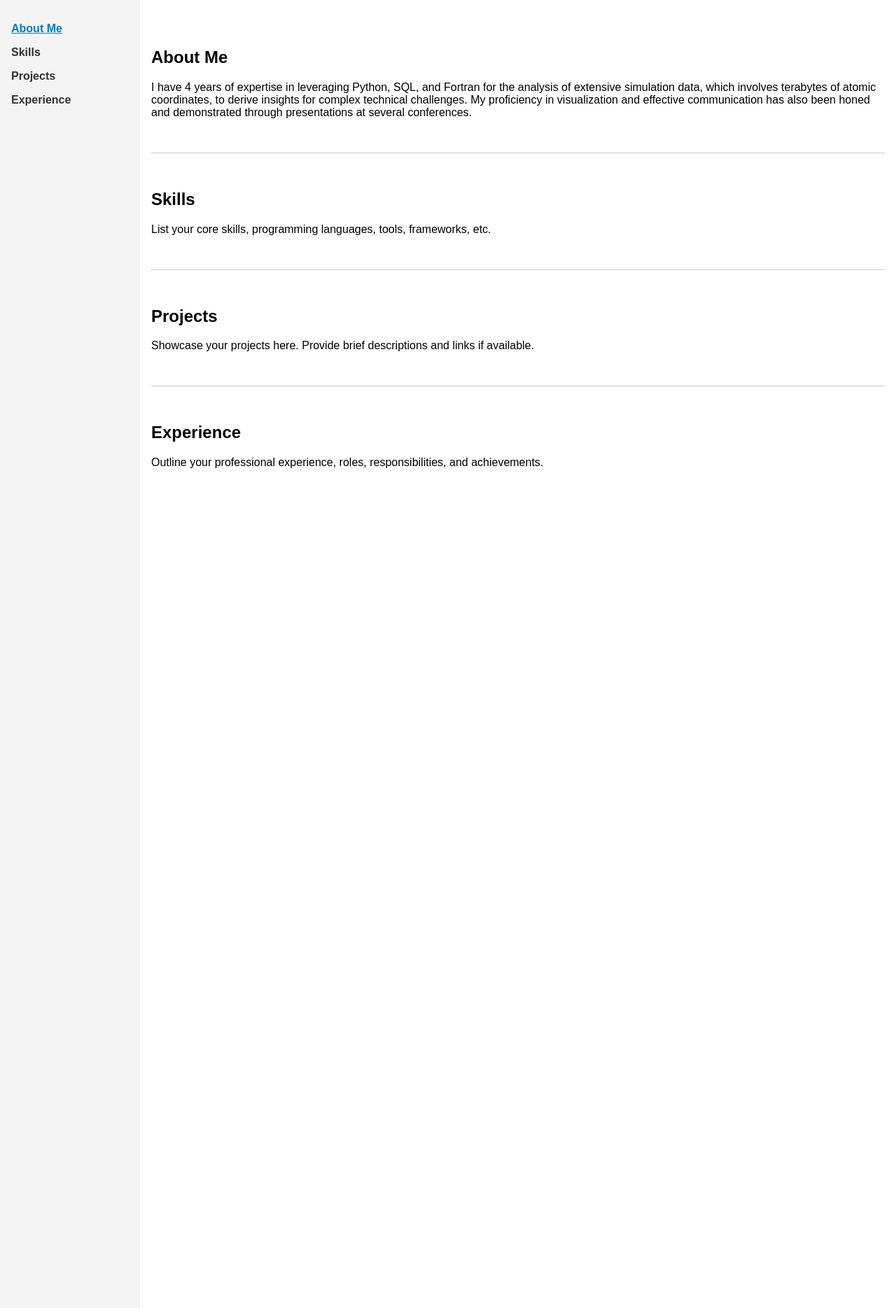
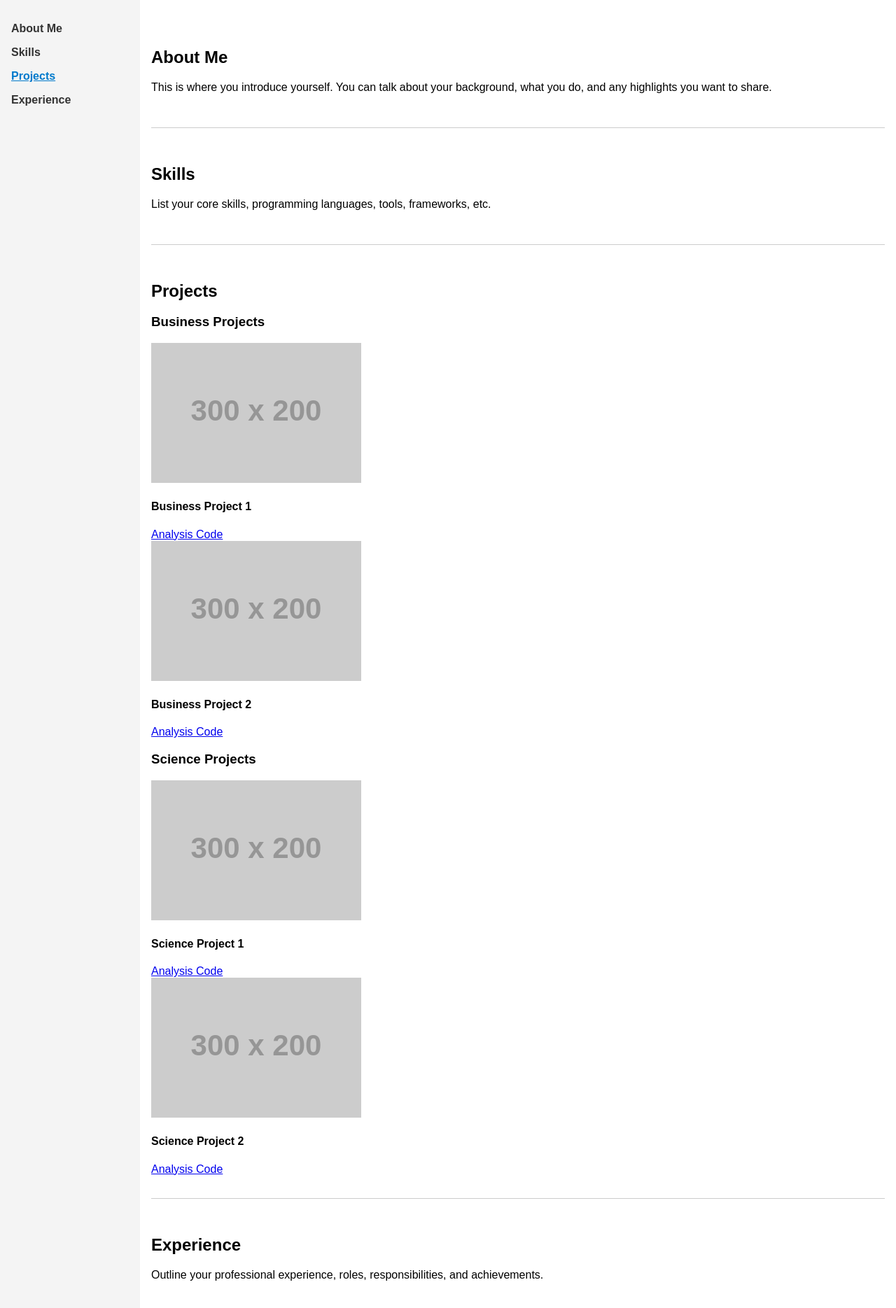
Before and after one commit to josephGZC/portfolio, a Jekyll site: the page built from index.md, in a window 1280 px wide. Shown: the top 1869 px of the page at 70% size. Built offline with Jekyll 4.4.1, drawn with Linux system fonts in a browser that asks for light colours.

Commit message:
Update index.md

```diff
--- a/index.md
+++ b/index.md
@@ -8,35 +8,160 @@ title: Home
 
   <!-- About Me Section -->
   <section id="about-me" class="section">
-  <h2>About Me</h2>
-  <p>
-    I have 4 years of expertise in leveraging Python, SQL, and Fortran for the analysis of extensive simulation data, which involves terabytes of atomic coordinates, to derive insights for complex technical challenges. My proficiency in visualization and effective communication has also been honed and demonstrated through presentations at several conferences.
-  </p>
+    <h2>About Me</h2>
+    <p>
+      This is where you introduce yourself. You can talk about your background,
+      what you do, and any highlights you want to share.
+    </p>
   </section>
 
   <!-- Skills Section -->
   <section id="skills" class="section">
-  <h2>Skills</h2>
-  <p>
-    List your core skills, programming languages, tools, frameworks, etc.
-  </p>
+    <h2>Skills</h2>
+    <p>
+      List your core skills, programming languages, tools, frameworks, etc.
+    </p>
   </section>
 
   <!-- Projects Section -->
   <section id="projects" class="section">
-  <h2>Projects</h2>
-  <p>
-    Showcase your projects here. Provide brief descriptions and links
-    if available.
-  </p>
+    <h2>Projects</h2>
+
+    <!-- Business Projects -->
+    <h3>Business Projects</h3>
+    <div class="project-grid">
+      <!-- Project 1 -->
+      <div class="project-item">
+        <!-- Image -->
+        <img
+          src="https://via.placeholder.com/300x200.png?text=Business+Project+1"
+          alt="Project 1 Image"
+          class="project-image"
+        />
+        <!-- Title -->
+        <h4>Business Project 1</h4>
+        <!-- Buttons -->
+        <div class="project-buttons">
+          <a
+            href="https://josephgzc.github.io/binary_atmospheric_nucleation/"
+            target="_blank"
+            class="btn analysis-btn"
+          >
+            Analysis
+          </a>
+          <a
+            href="https://josephgzc.github.io/binary_atmospheric_nucleation/"
+            target="_blank"
+            class="btn code-btn"
+          >
+            Code
+          </a>
+        </div>
+      </div>
+
+      <!-- Project 2 -->
+      <div class="project-item">
+        <!-- Image -->
+        <img
+          src="https://via.placeholder.com/300x200.png?text=Business+Project+2"
+          alt="Project 2 Image"
+          class="project-image"
+        />
+        <!-- Title -->
+        <h4>Business Project 2</h4>
+        <!-- Buttons -->
+        <div class="project-buttons">
+          <a
+            href="https://josephgzc.github.io/molecular_dynamics_MOFs_Cd/"
+            target="_blank"
+            class="btn analysis-btn"
+          >
+            Analysis
+          </a>
+          <a
+            href="https://josephgzc.github.io/molecular_dynamics_MOFs_Cd/"
+            target="_blank"
+            class="btn code-btn"
+          >
+            Code
+          </a>
+        </div>
+      </div>
+
+      <!-- Add more .project-item blocks here if you have more projects -->
+    </div>
+
+    <!-- Science Projects -->
+    <h3>Science Projects</h3>
+    <div class="project-grid">
+      <!-- Project 1 -->
+      <div class="project-item">
+        <!-- Image -->
+        <img
+          src="https://via.placeholder.com/300x200.png?text=Science+Project+1"
+          alt="Project 1 Image"
+          class="project-image"
+        />
+        <!-- Title -->
+        <h4>Science Project 1</h4>
+        <!-- Buttons -->
+        <div class="project-buttons">
+          <a
+            href="https://josephgzc.github.io/binary_atmospheric_nucleation/"
+            target="_blank"
+            class="btn analysis-btn"
+          >
+            Analysis
+          </a>
+          <a
+            href="https://josephgzc.github.io/binary_atmospheric_nucleation/"
+            target="_blank"
+            class="btn code-btn"
+          >
+            Code
+          </a>
+        </div>
+      </div>
+
+      <!-- Project 2 -->
+      <div class="project-item">
+        <!-- Image -->
+        <img
+          src="https://via.placeholder.com/300x200.png?text=Science+Project+2"
+          alt="Project 2 Image"
+          class="project-image"
+        />
+        <!-- Title -->
+        <h4>Science Project 2</h4>
+        <!-- Buttons -->
+        <div class="project-buttons">
+          <a
+            href="https://josephgzc.github.io/molecular_dynamics_MOFs_Cd/"
+            target="_blank"
+            class="btn analysis-btn"
+          >
+            Analysis
+          </a>
+          <a
+            href="https://josephgzc.github.io/molecular_dynamics_MOFs_Cd/"
+            target="_blank"
+            class="btn code-btn"
+          >
+            Code
+          </a>
+        </div>
+      </div>
+
+      <!-- Add more .project-item blocks here if you have more projects -->
+    </div>
   </section>
 
   <!-- Experience Section -->
   <section id="experience" class="section">
-  <h2>Experience</h2>
-  <p>
-    Outline your professional experience, roles, responsibilities, and achievements.
-  </p>
+    <h2>Experience</h2>
+    <p>
+      Outline your professional experience, roles, responsibilities, and achievements.
+    </p>
   </section>
 
 </div>
```
